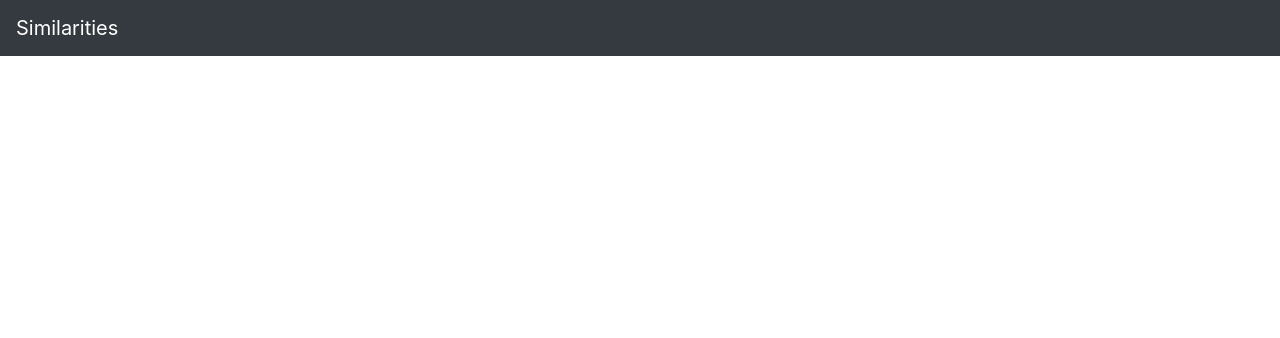
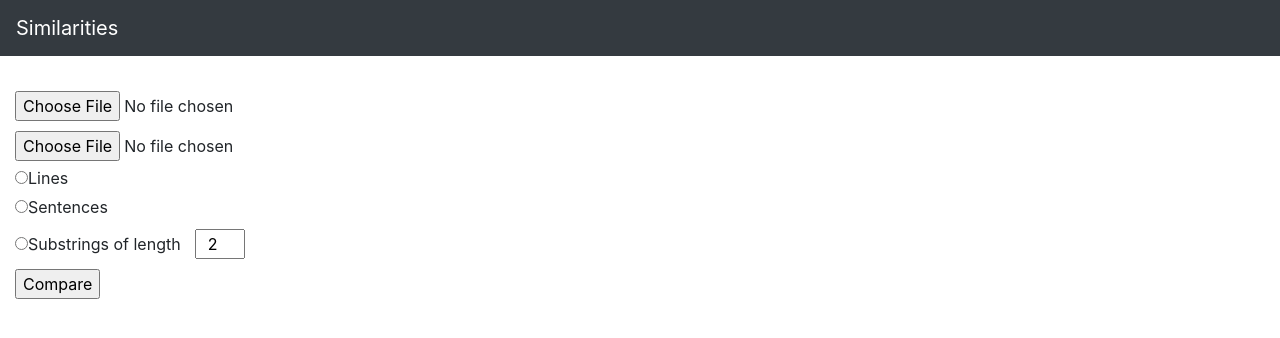
Before and after one commit to 0raclewind/CS50-repo, a Flask app: page / in a window 1280 px wide. Shown: the top 338 px of the page. Run offline with Flask 2, Linux system fonts and the light colour scheme; some libraries are stand-ins or nearby versions.

Commit message:
finished Problem set 6

```diff
--- a/pset6/similarities/static/styles.css
+++ b/pset6/similarities/static/styles.css
@@ -22,6 +22,11 @@ div.col
 {
     padding-left: 0;
     padding-right: 0;
+    display: block;
+}
+
+div.col * {
+    margin-top: 10px;
 }
 
 /* add padding around form */
@@ -44,3 +49,9 @@ span
 {
     background-color: #ff0;
 }
+
+#length {
+    width: 50px;
+    margin-left: 10px;
+    text-align: center;
+}
--- a/pset6/similarities/templates/index.html
+++ b/pset6/similarities/templates/index.html
@@ -5,7 +5,13 @@
     <div class="col">
         <form action="/compare" enctype="multipart/form-data" method="post">
 
-            <!-- TODO -->
+            <input type="file" name="file1"><br>
+            <input type="file" name="file2"><br>
+            <input type="radio" name="algorithm" value="lines">Lines<br>
+            <input type="radio" name="algorithm" value="sentences">Sentences<br>
+            <input type="radio" name="algorithm" value="substrings">Substrings of length
+            <input id="length" type="number" name="length" value="2"><br>
+            <input type="submit" value="Compare">
 
         </form>
     </div>
```
Also changed, not shown: pset6/similarities/helpers.py (+6 -1 lines).
